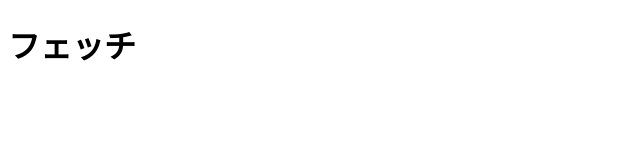
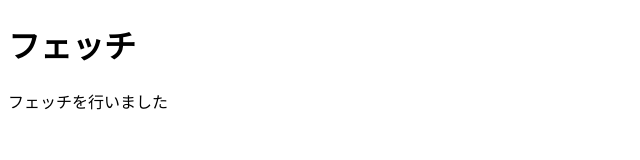
Before and after one commit to nobyn0312/gitpractice_3, a plain HTML site: page index.html in a window 1280 px wide. Shown: the whole page, without its empty margins (0-640 px from the left). Drawn offline with Linux system fonts and the light colour scheme.

Commit message:
fetch-complete

```diff
--- a/index.html
+++ b/index.html
@@ -8,5 +8,6 @@
 </head>
 <body>
   <header><h1>フェッチ</h1></header>
+  <p>フェッチを行いました</p>
 </body>
 </html>
```
